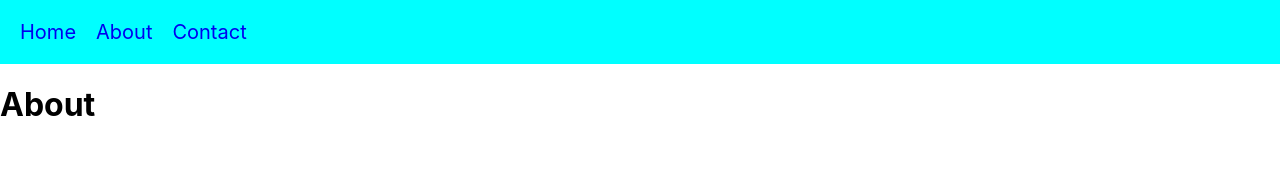
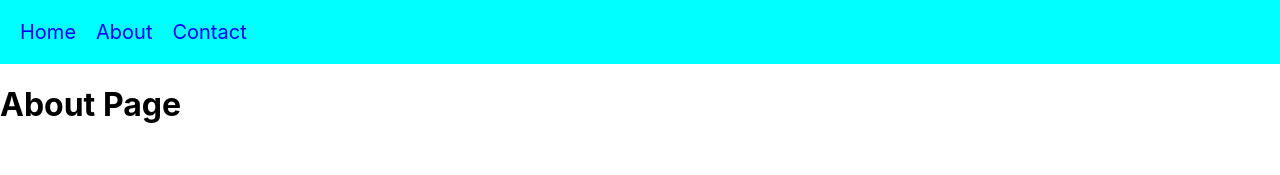
Before and after one commit to Asif0076/react-router-dom, a React (Create React App) app: page /about in a window 1280 px wide. Shown: the top 175 px of the page. Built offline with nearby package versions, Linux system fonts and the light colour scheme.

Commit message:
removed error

```diff
--- a/src/components/About.js
+++ b/src/components/About.js
@@ -3,7 +3,7 @@ import React from 'react'
 function About() {
   return (
     <div>
-        <h1>About</h1>
+        <h1>About Page</h1>
     </div>
   )
 }
--- a/src/components/Contact.js
+++ b/src/components/Contact.js
@@ -1,12 +1,12 @@
 import React from 'react'
 
 function Contact() {
-    throw new Error("error")
+
   return (
     <div>
-        <h1>Contact-Us</h1>
+        <h1>Contact-Us Page</h1>
     </div>
   )
 }
 
-export default Contact
+export default Contact;
--- a/src/components/Navbar.js
+++ b/src/components/Navbar.js
@@ -11,4 +11,4 @@ function Navbar() {
   )
 }
 
-export default Navbar
+export default Navbar;
```
